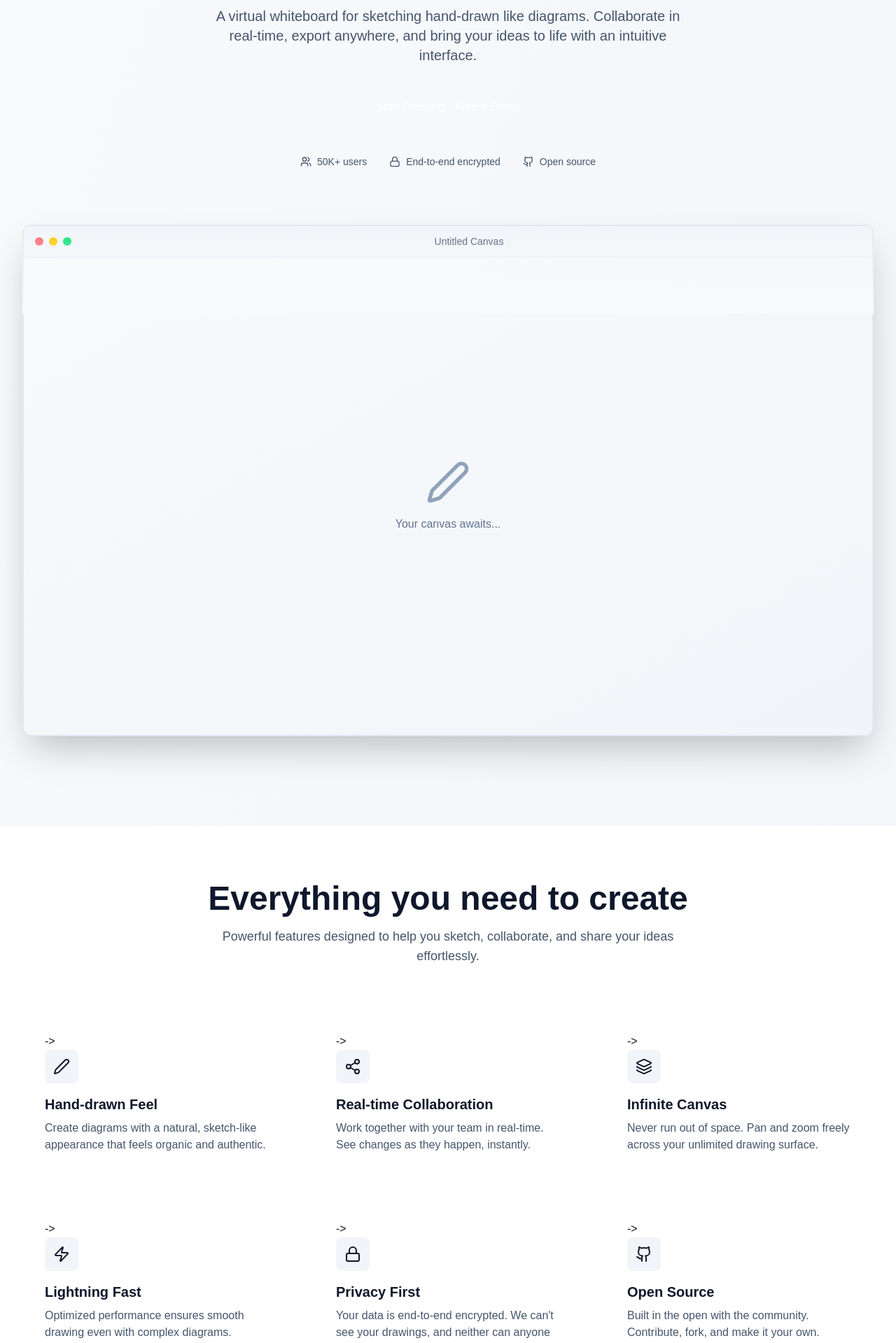
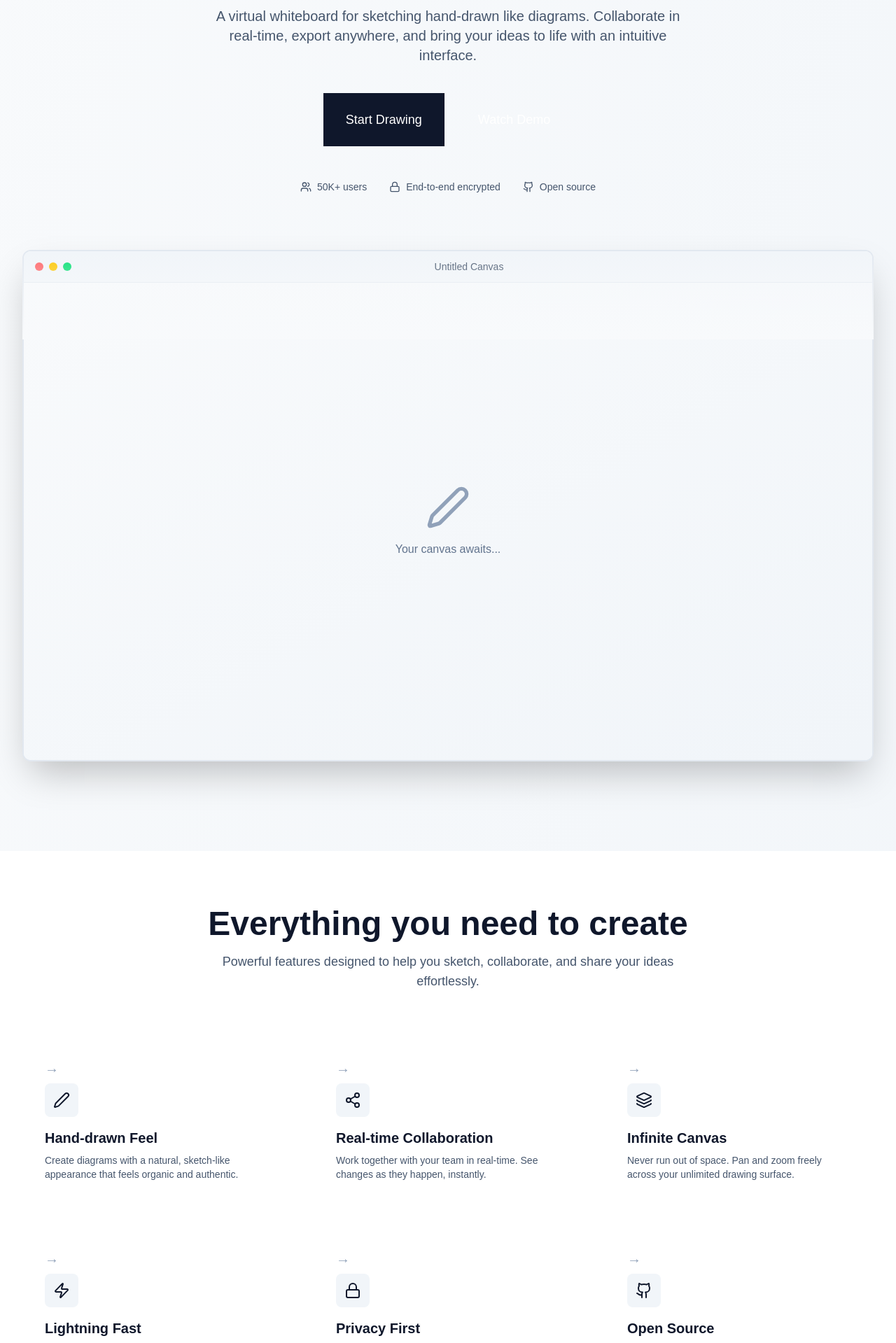
Before and after one commit to Harsh-Vdn25/Excalidraw, a Next.js app in the folder apps/excalidraw/: page / in a window 1280 px wide. Shown: the part 420-2339 px from the top of the page at 70% size. Built offline with nearby package versions, Linux system fonts and the light colour scheme.

Commit message:
socket onmessage added

```diff
--- a/apps/excalidraw/src/app/components/Canvas.tsx
+++ b/apps/excalidraw/src/app/components/Canvas.tsx
@@ -1,6 +1,6 @@
 "use client";
 
-import { useEffect, useRef } from "react";
+import { useEffect, useRef,useState } from "react";
 import initDraw from "../draw/page";
 import { WS_URL } from "../../../config";
 
@@ -8,7 +8,7 @@ export type shape = "rect" | "circle";
 export default function CanvasPage({ roomId }: { roomId: string }) {
   const canvasRef = useRef<HTMLCanvasElement>(null);
   const socketRef = useRef<WebSocket | null>(null);
-
+  const [shapeType,setShapeType]=useState('rect');
   useEffect(() => {
     if (!canvasRef.current) return;
     const canvas = canvasRef.current;
@@ -35,7 +35,7 @@ export default function CanvasPage({ roomId }: { roomId: string }) {
   }
   return (
     <div className="w-screen h-screen bg-gray-100 ">
-      <canvas ref={canvasRef} width={1070} height={700} />
+      <canvas ref={canvasRef} width={1070} height={700}/>
     </div>
   );
 }
--- a/apps/excalidraw/src/app/draw/page.tsx
+++ b/apps/excalidraw/src/app/draw/page.tsx
@@ -38,13 +38,7 @@ export default async function initDraw(canvas: HTMLCanvasElement,roomId:string,s
     clicked = false;
     const width=e.clientX-startX;
     const height=e.clientY-startY;
-    existingShapes.push({
-        type:'rect',
-        x:startX,
-        y:startY,
-        height,
-        width
-    })
+
     socket.send(JSON.stringify({
       type:"chat",
       roomId:roomId,
@@ -57,9 +51,17 @@ export default async function initDraw(canvas: HTMLCanvasElement,roomId:string,s
       }
     }))
     socket.onmessage=(event)=>{
+      const messageObj=JSON.parse(event.data)
+      const shape=messageObj.message;
+      existingShapes.push({
+        type:shape.type,
+        x:shape.x,
+        y:shape.y,
+        height:shape.height,
+        width:shape.width
+    })
       paintCanvas(existingShapes,canvas,ctx);
     }
-
   });
 
   canvas.addEventListener("mousemove", (e) => {
@@ -68,7 +70,6 @@ export default async function initDraw(canvas: HTMLCanvasElement,roomId:string,s
     }
     const width = (e.clientX - startX);
     const length = (e.clientY - startY);
-
 
     paintCanvas(existingShapes,canvas,ctx);
     ctx.strokeRect(startX, startY, width, length);
--- a/apps/excalidraw/src/app/page.tsx
+++ b/apps/excalidraw/src/app/page.tsx
@@ -1,11 +1,12 @@
 "use client";
-
+import { useRouter } from "next/navigation";
 import { Button } from "@repo/ui/button";
 import { Card } from "@repo/ui/card";
 import { Pen, Share2, Layers, Zap, Github, Twitter, Users, Lock, Sparkles } from "lucide-react";
 import Link from "next/link";
 
 export default function Home() {
+  const router=useRouter()
   return (
     <div className="min-h-screen bg-gradient-to-br from-slate-50 to-slate-100 dark:from-slate-950 dark:to-slate-900">
       <nav className="border-b bg-white/50 dark:bg-slate-950/50 backdrop-blur-sm sticky top-0 z-50">
@@ -27,10 +28,11 @@ export default function Home() {
               </Link>
             </div>
             <div className="flex items-center space-x-4">
-              <Button variant="ghost" className="hidden sm:inline-flex">
+              <Button variant="ghost" className="hidden sm:inline-flex" onClick={()=>router.push('/signin')}>
                 Sign In
               </Button>
-              <Button className="bg-slate-900 hover:bg-slate-800 dark:bg-white dark:hover:bg-slate-100 dark:text-slate-900">
+              <Button className="bg-slate-900 hover:bg-slate-800 dark:bg-white dark:hover:bg-slate-100 dark:text-slate-900"
+              onClick={()=>router.push('/signup')}>
                 Get Started
               </Button>
             </div>
--- a/packages/ui/src/button.tsx
+++ b/packages/ui/src/button.tsx
@@ -3,15 +3,23 @@
 import { ReactNode } from "react";
 
 interface ButtonProps {
-  type:string;
+  type?:'submit'|'button';
+  variant?:'ghost'|'outline';
+  size?:'sm'|'md'|'lg';
   children: ReactNode;
-  onClick:()=>void
+  className?:string;
+  onClick?:()=>void
 }
-
-export const Button = ({type,children,onClick }: ButtonProps) => {
+const ButtonVariants={
+  ghost:'hover:bg-accent hover:text-accent-foreground',
+  outline:'border border-input bg-background hover:bg-accent hover:text-accent-foreground'
+}
+export const Button = ({type,variant,size,className,children,onClick}: ButtonProps) => {
   return (
     <button
-      className="mt-2 bg-blue-600 hover:bg-blue-700 text-white py-2 rounded focus:ring-2 focus:ring-blue-500"
+     type={type}
+      className={`${size} mt-2 bg-blue-600 hover:bg-blue-700 text-white py-2 rounded focus:ring-2 focus:ring-blue-500 ${variant&&ButtonVariants[variant]}
+      ${className}`}
       onClick={onClick}
     >
       {children}
--- a/packages/ui/src/card.tsx
+++ b/packages/ui/src/card.tsx
@@ -1,27 +1,27 @@
-import { type JSX } from "react";
+import { JSX, ReactNode } from "react";
 
 export function Card({
-  className,
+  className = "",
   title,
   children,
   href,
 }: {
   className?: string;
   title: string;
-  children: React.ReactNode;
+  children: ReactNode;
   href: string;
 }): JSX.Element {
   return (
     <a
-      className={className}
-      href={`${href}?utm_source=create-turbo&utm_medium=basic&utm_campaign=create-turbo"`}
+      href={`${href}?utm_source=drawflow&utm_medium=homepage`}
+      target="_blank"
       rel="noopener noreferrer"
-      target="_blank"
+      className={`block rounded-xl border border-slate-200 dark:border-slate-800 bg-white dark:bg-slate-900 p-8 shadow-sm hover:shadow-lg transition-shadow ${className}`}
     >
-      <h2>
-        {title} <span>-&gt;</span>
-      </h2>
-      <p>{children}</p>
+      <h3 className="text-xl font-semibold text-slate-900 dark:text-white mb-2 flex items-center justify-between">
+        {title} <span className="text-slate-400">→</span>
+      </h3>
+      <div className="text-slate-600 dark:text-slate-400 text-sm">{children}</div>
     </a>
   );
 }
```
